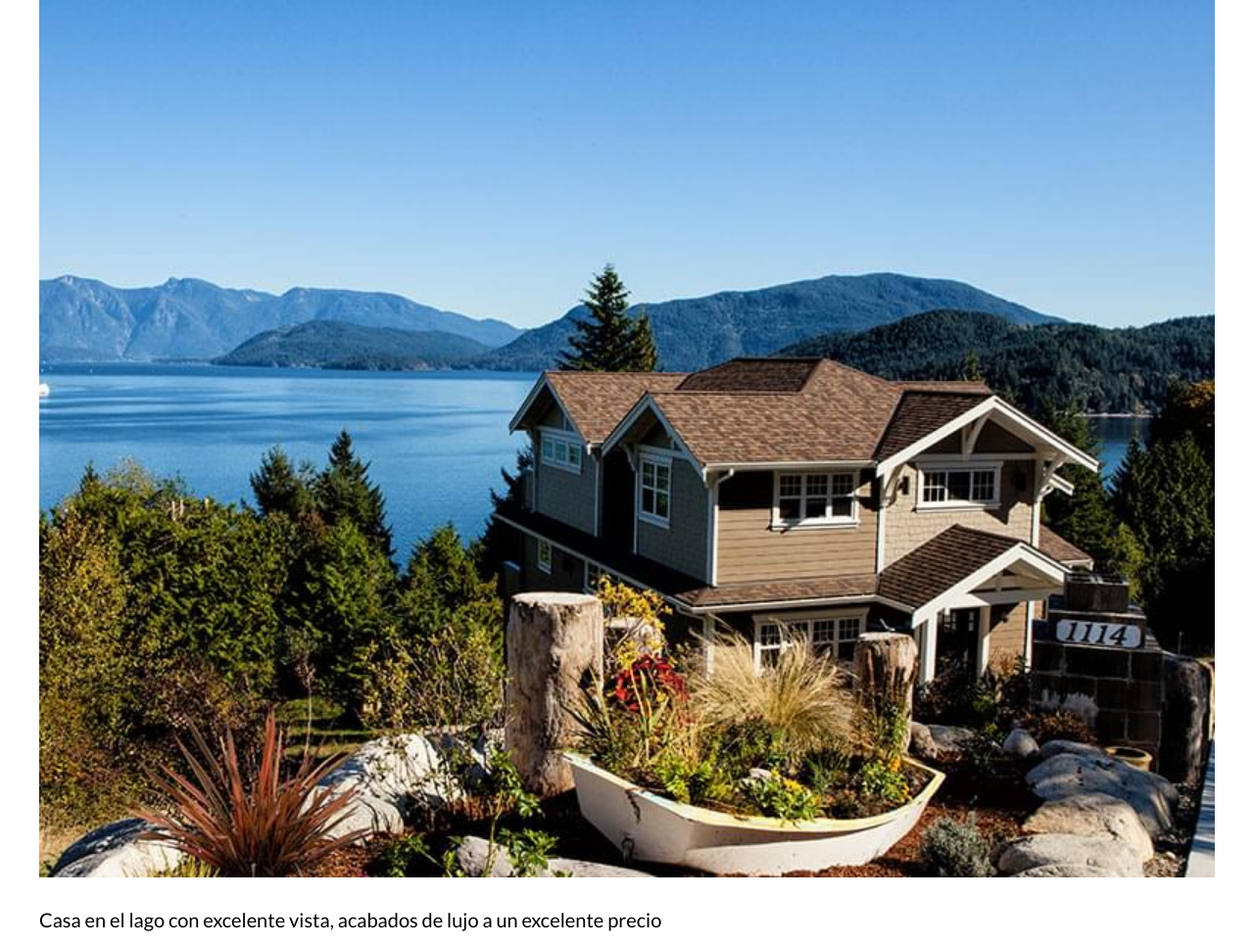
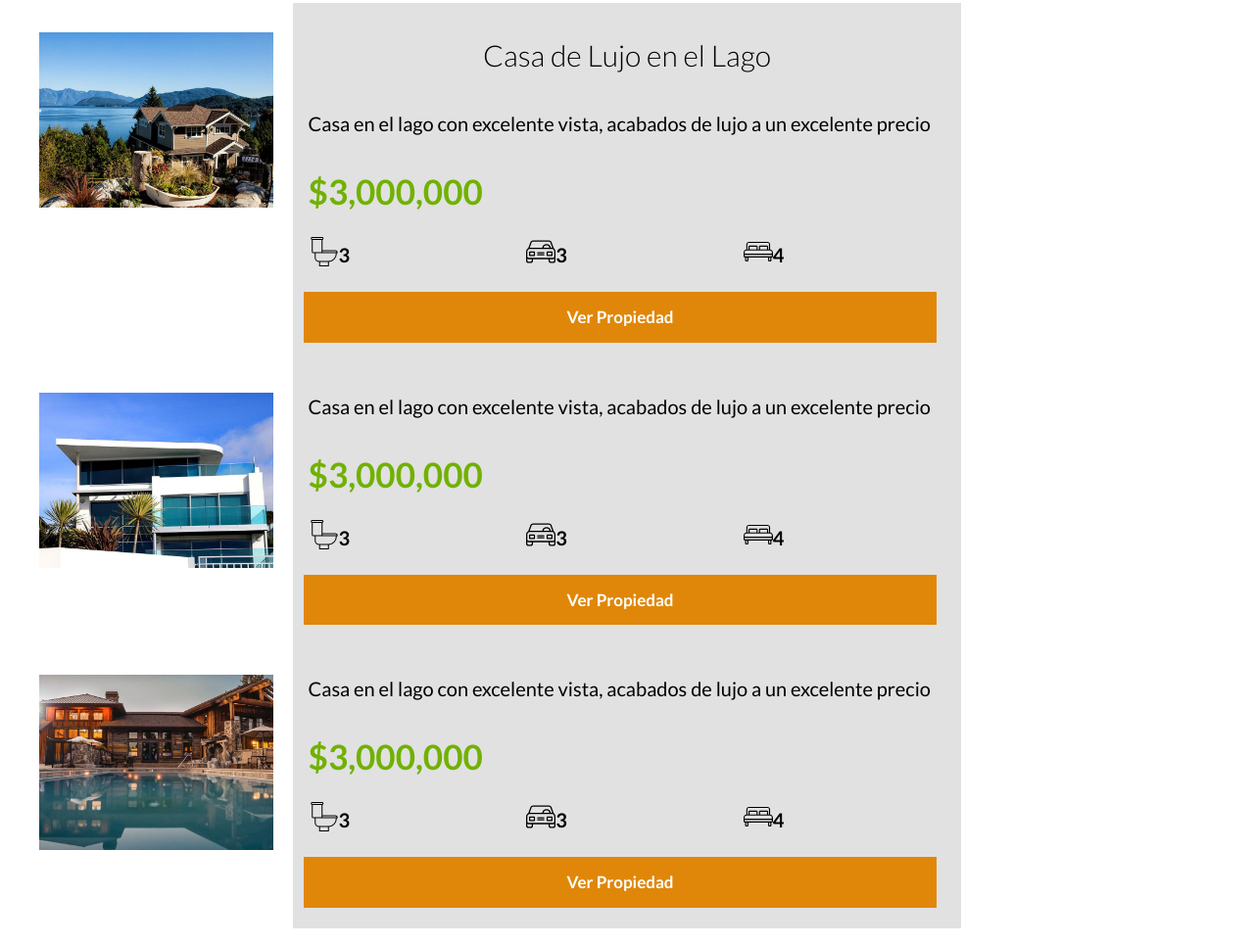
Before and after one commit to Longodios/proyectoBienesRaices, a website: page index.html in a window 1280 px wide. Shown: the part 1495-2460 px from the top of the page at 98% size. Drawn offline with Linux system fonts and the light colour scheme.

Commit message:
Version Lunes 1 de Marzo

```diff
--- a/index.html
+++ b/index.html
@@ -60,15 +60,16 @@
         </div>
     </main>
 
-    <section class="casas-oferta">
-        <h3 class="centrar-texto"> Casas y Depas en Venta </h3>
-        <div class="contenedor">
+    <section class="casas-oferta contenedor">
+        <h2 class="centrar-texto"> Casas y Depas en Venta </h2>
+        <div class=" contenedor-anuncios">
             <div class="casa">
                 <div class="imagen-oferta1">
-                    <img src="build/img/anuncio1.jpg" alt="Casa de Lujo en el Lago">
+                    <img src="build/img/anuncio1.webp" alt="Casa de Lujo en el Lago">
                 </div>
                 <div class="informacion-casa">
-                    <h3 class="centrar-texto"></h3>
+                    <div class="texto-casa">
+                        <h3 class="centrar-texto">Casa de Lujo en el Lago</h3>
                         <p> Casa en el lago con excelente vista, acabados de lujo a un excelente precio</p>
                         <span>$3,000,000</span>
                     </div>
@@ -79,8 +80,47 @@
                     </div>
 
                     <button href="#" class="boton">Ver Propiedad</button>
+                </div>
 
 
+            </div>
+
+            <div class="casa">
+                <div class="imagen-oferta1">
+                    <img src="build/img/anuncio2.jpg" alt="Casa de Lujo en el Lago">
+                </div>
+                <div class="informacion-casa">
+                    <div class="texto-casa">
+                        <h3 class="centrar-texto"></h3>
+                        <p> Casa en el lago con excelente vista, acabados de lujo a un excelente precio</p>
+                        <span>$3,000,000</span>
+                    </div>
+                    <div class="iconos-oferta">
+                        <img src="build/img/icono_wc.svg"> <span> 3</span>
+                        <img src="build/img/icono_estacionamiento.svg"> <span> 3</span>
+                        <img src="build/img/icono_dormitorio.svg"> <span> 4</span>
+                    </div>
+                    <button href="#" class="boton">Ver Propiedad</button>
+                </div>
+            </div>
+
+            <div class="casa">
+                <div class="imagen-oferta1">
+                    <img src="build/img/anuncio3.jpg" alt="Casa de Lujo en el Lago">
+                </div>
+                <div class="informacion-casa">
+                    <div class="texto-casa">
+                        <h3 class="centrar-texto"></h3>
+                        <p> Casa en el lago con excelente vista, acabados de lujo a un excelente precio</p>
+                        <span>$3,000,000</span>
+                    </div>
+                    <div class="iconos-oferta">
+                        <img src="build/img/icono_wc.svg"> <span> 3</span>
+                        <img src="build/img/icono_estacionamiento.svg"> <span> 3</span>
+                        <img src="build/img/icono_dormitorio.svg"> <span> 4</span>
+                    </div>
+                    <button href="#" class="boton">Ver Propiedad</button>
+                </div>
             </div>
 
         </div>
--- a/src/scss/app.scss
+++ b/src/scss/app.scss
@@ -9,4 +9,5 @@
 @import 'layout/header.scss';
 @import 'layout/footer.scss';
 @import 'layout/navegacion.scss';
-@import 'layout/_sobre-nosotros.scss';
+@import 'layout/sobre-nosotros.scss';
+@import 'layout/propiedades.scss';
--- /dev/null
+++ b/src/scss/layout/_propiedades.scss
@@ -0,0 +1,53 @@
+@include tablet {
+    .casa {
+        @include grid(3, 2rem);
+    }
+}
+
+.casa {
+    .imagen-oferta1 {
+        margin-top: 3rem;
+        background-position: center center;
+        background-size: cover;
+    }
+}
+
+.informacion-casa {
+    background-color: $gris;
+    border: $gris 1px groove;
+}
+
+.texto-casa {
+    margin: 1.5rem;
+    span {
+        font-size: 3.5rem;
+        font-weight: $bold;
+        color: $verde;
+    }
+}
+
+.iconos-oferta {
+    display: flex;
+    justify-content: space-between;
+    margin-left: 1.6rem;
+    img {
+        width: 3rem;
+        height: 3rem;
+    }
+    span {
+        margin-right: 18rem;
+        font-size: 2rem;
+        font-weight: $bold;
+    }
+}
+
+.boton {
+    width: 95%;
+    padding: 1.6rem;
+    margin: 2rem 0 2rem 1rem;
+    background-color: $amarillo;
+    border: none;
+    color: $blanco;
+    font-size: 1.7rem;
+    font-weight: $bold;
+}
```
Also changed, not shown: build/css/app.css, 2 other files. Lines whose indentation alone changed are shown as unchanged.
